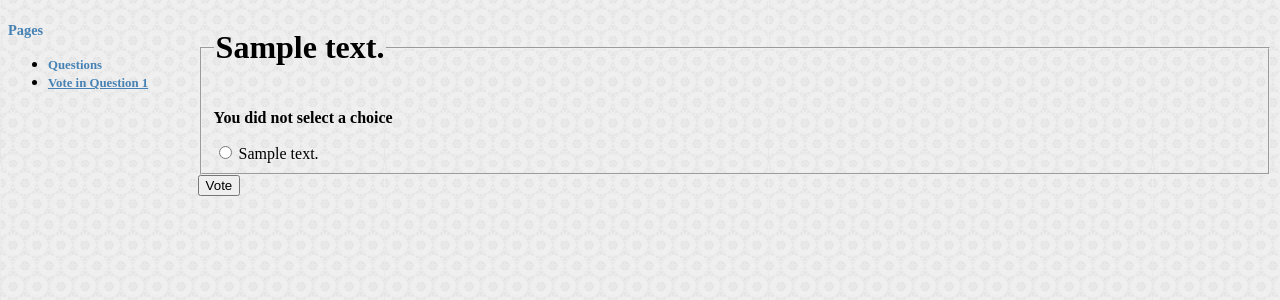
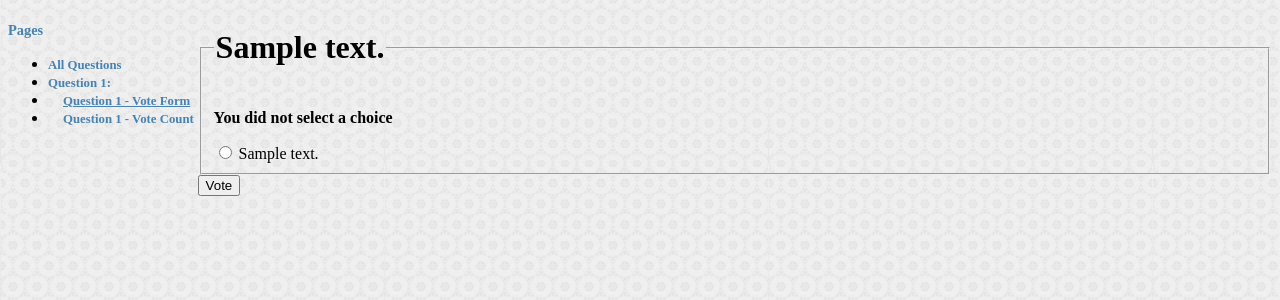
Before and after one commit to alfre2v/python_meetup_ansible_demo, a Django app: page /polls/1/vote/ in a window 1280 px wide. Shown: the top 300 px of the page. Run offline with Django 5.2, Linux system fonts and the light colour scheme; tables that the repository leaves empty hold one stand-in row (values such as "Sample post").

Commit message:
add minor cosmetic changes to polls templates

```diff
--- a/tutor_site/polls/static/polls/style.css
+++ b/tutor_site/polls/static/polls/style.css
@@ -27,6 +27,11 @@ body {
     text-decoration: underline;
 }
 
+#sidebar li span {
+    display: inline-block;
+    width: 15px;
+}
+
 .column {
     float: left;
 }
--- a/tutor_site/polls/templates/polls/base.html
+++ b/tutor_site/polls/templates/polls/base.html
@@ -10,11 +10,11 @@
     <div class="container">
         <div id="sidebar" class="column left">
             <div><p>Pages</p></div>
+            <ul>
             {% block sidebar %}
-            <ul>
                 <li><a href="/polls/">Questions</a></li>
+            {% endblock %}
             </ul>
-            {% endblock %}
         </div>
 
         <div id="content" class="column right">
--- a/tutor_site/polls/templates/polls/detail.html
+++ b/tutor_site/polls/templates/polls/detail.html
@@ -3,14 +3,14 @@
 {% block title %}Question Detail{% endblock %}
 
 {% block sidebar %}
-    <ul>
-        <li><a href="/polls/">Questions</a></li>
+        <li><a href="/polls/">All Questions</a></li>
+        <li><a href="/polls/{{ question.id }}/">Question {{ question.id }}:</a></li>
         {% if show_question_info %}
-        <li class="current"><a href="/polls/{{ question.id }}/">Details Question {{ question.id }}</a></li>
+        <li class="current"><span></span><a href="/polls/{{ question.id }}/">Question {{ question.id }} - Details and Vote</a></li>
         {% else %}
-        <li class="current"><a href="/polls/{{ question.id }}/vote">Vote in Question {{ question.id }}</a></li>
+        <li class="current"><span></span><a href="/polls/{{ question.id }}/vote">Question {{ question.id }} - Vote Form</a></li>
         {% endif %}
-    </ul>
+        <li><span></span><a href="/polls/{{ question.id }}/results/">Question {{ question.id }} - Vote Count</a></li>
 {% endblock %}
 
 {% block content %}
--- a/tutor_site/polls/templates/polls/index.html
+++ b/tutor_site/polls/templates/polls/index.html
@@ -3,9 +3,7 @@
 {% block title %}Polls Index page{% endblock %}
 
 {% block sidebar %}
-    <ul>
-        <li class="current"><a href="/polls/">Questions</a></li>
-    </ul>
+        <li class="current"><a href="/polls/">All Questions</a></li>
 {% endblock %}
 
 {% block content %}
```
Also changed, not shown: tutor_site/polls/templates/polls/results.html (+4 -4 lines).
